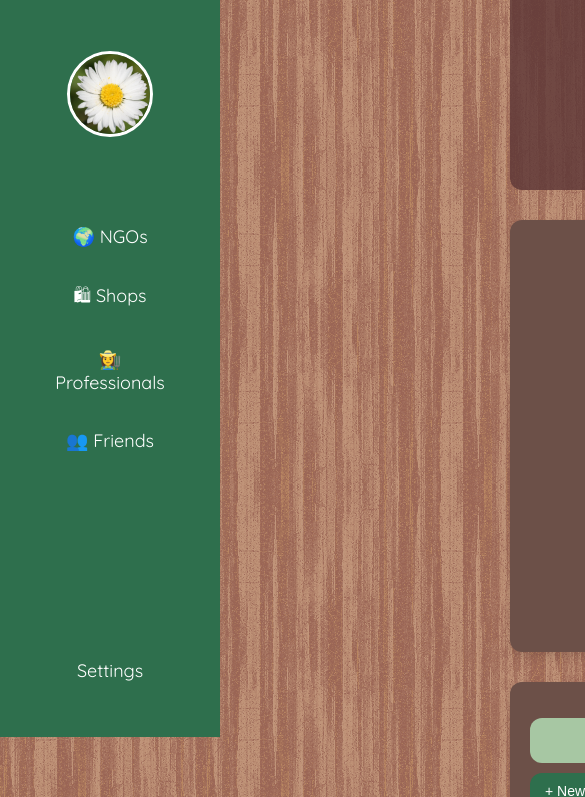
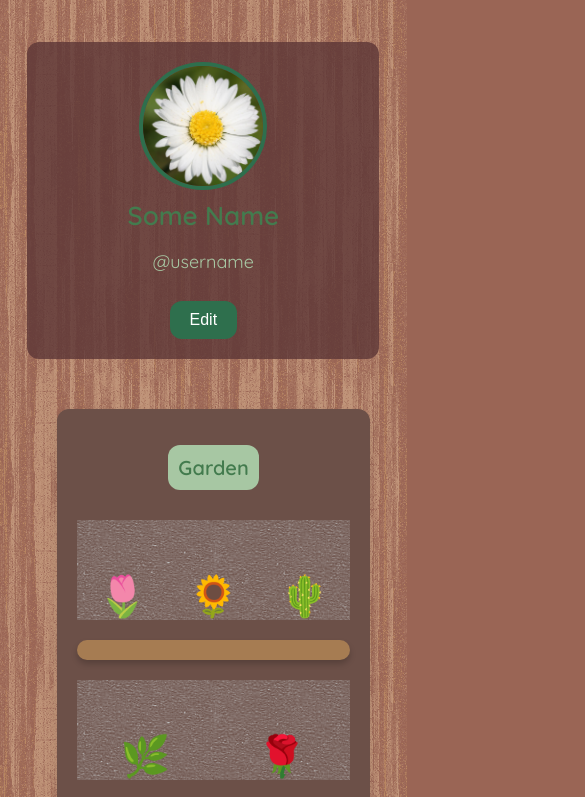
Before and after one commit to lauremhsn/bloom, a website: page beginnerProfile.html in a window 390 px wide. Shown: the part 147-944 px from the top of the page, 585 px wide, since content can reach past the window. Drawn offline with Linux system fonts and the light colour scheme.

Commit message:
Update profile.css
adapted to different media

```diff
--- a/profile.css
+++ b/profile.css
@@ -1,4 +1,4 @@
-body{
+body {
     font-family: 'Quicksand', sans-serif;
     background: #9a6555;
     display: flex;
@@ -10,10 +10,10 @@ body{
     margin: 0;
 }
 
-.sidebar{
+.sidebar {
     background: #2e6f4d;
     color: white;
-    width: 220px;
+    width: 20vw;
     height: 100%;
     padding: 20px;
     position: fixed;
@@ -21,22 +21,23 @@ body{
     top: 0;
     display: flex;
     flex-direction: column;
+    z-index: 2;
 }
 
-.sidebarThing{
+.sidebarThing {
     padding: 15px;
     text-align: center;
     margin-bottom: 20px;
 }
 
-.sidebarThing p{
+.sidebarThing p {
     font-family: 'Pacifico', cursive;
     font-size: 24px;
     font-weight: bold;
     color: white;
 }
 
-.pfp img{
+.pfp img {
     width: 80px;
     height: 80px;
     border-radius: 50%;
@@ -45,13 +46,13 @@ body{
     cursor: pointer;
 }
 
-.middle{
+.middle {
     display: flex;
     flex-direction: column;
     gap: 15px;
 }
 
-.sidebarThing a{
+.sidebarThing a {
     text-decoration: none;
     color: white;
     font-size: 18px;
@@ -60,52 +61,53 @@ body{
     transition: 0.3s;
 }
 
-.sidebarThing a:hover{
+.sidebarThing a:hover {
     background: #E2BFB3;
 }
 
-.sidebarThing.sets{
+.sidebarThing.sets {
     margin-top: auto;
 }
 
-.profile{
+.profile {
     margin-left: 90px;
     padding: 20px;
-    width: calc(100% - 240px);
+    width: calc(100% - 20vw);
     display: flex;
     flex-direction: column;
     align-items: center;
 }
 
-.profileHead{
+.profileHead {
     text-align: center;
     background: #5d3636cc;
     border-radius: 12px;
     padding: 20px;
-    width: 1050px;
+    width: 58vw;
     margin-bottom: 10px;
-    margin-left: 290px;
+    margin-left: 24vw;
+}
 
-}
-.profilePic img{
+.profilePic img {
     width: 120px;
     height: 120px;
     border-radius: 50%;
     object-fit: cover;
     border: 4px solid #2e6f4d;
 }
-.profileAtt h1{
+
+.profileAtt h1 {
     font-size: 26px;
     color: #437b4e;
     margin: 5px 0;
 }
 
-.username{
+.username {
     font-size: 18px;
     color: #A7C7A3
 }
 
-.editButton{
+.editButton {
     background: #2e6f4d;
     color: white;
     border: none;
@@ -116,10 +118,12 @@ body{
     transition: 0.3s;
     margin-top: 10px;
 }
-.editButton:hover{
+
+.editButton:hover {
     background: #E2BFB3;
 }
-.editBox{
+
+.editBox {
     display: none;
     position: fixed;
     top: 50%;
@@ -131,13 +135,16 @@ body{
     box-shadow: 0 5px 15px rgba(0, 0, 0, 0.2);
     z-index: 1000;
 }
-.editBoxAtt{
+
+.editBoxAtt {
     text-align: center;
 }
-.editBoxAtt h2{
+
+.editBoxAtt h2 {
     margin-bottom: 15px;
 }
-.editPfp img{
+
+.editPfp img {
     width: 100px;
     height: 100px;
     border-radius: 50%;
@@ -146,7 +153,8 @@ body{
     cursor: pointer;
     transition: 0.3s ease-in-out;
 }
-.editPen{
+
+.editPen {
     position: absolute;
     top: 36%;
     left: 51%;
@@ -158,30 +166,36 @@ body{
     border-radius: 50%;
     display: none;
 }
-.editPfp:hover img{
+
+.editPfp:hover img {
     filter: brightness(0.6);
 }
-.editPfp:hover .editPen{
+
+.editPfp:hover .editPen {
     display: block;
 }
-#fileInput{
+
+#fileInput {
     display: none;
 }
-.editBoxAtt input{
+
+.editBoxAtt input {
     width: 100%;
     padding: 10px;
     margin: 10px 0;
     border: 2px solid #A7C7A3;
     border-radius: 12px;
 }
-#editName{
+
+#editName {
     width: 100%;
     max-width: 250px;
     padding: 8px;
     border: 2px solid #A7C7A3;
     border-radius: 12px;
 }
-#editExperience{
+
+#editExperience {
     width: 100%;
     max-width: 120px;
     padding: 8px;
@@ -189,12 +203,14 @@ body{
     border-radius: var(--border-radius);
     text-align: center;
 }
-.char-limit{
+
+.char-limit {
     font-size: 12px;
     color: #437b4e;
     margin-top: 5px;
 }
-.saveButton{
+
+.saveButton {
     background: #2e6f4d;
     color: white;
     border: none;
@@ -205,10 +221,12 @@ body{
     transition: 0.3s;
     margin-top: 10px;
 }
-.saveButton:hover{
+
+.saveButton:hover {
     background: #E2BFB3;
 }
-.closeEB{
+
+.closeEB {
     position: absolute;
     top: 10px;
     right: 15px;
@@ -216,18 +234,20 @@ body{
     cursor: pointer;
     color: #2e6f4d;
 }
-.closeEB:hover{
+
+.closeEB:hover {
     color: #E2BFB3;
 }
 
-.tabs{
+.tabs {
     display: flex;
     justify-content: space-between;
     width: 100%;
     max-width: 1000px;
     margin-bottom: 10px;
 }
-.tab{
+
+.tab {
     font-size: 20px;
     font-weight: bold;
     color: #437b4e;
@@ -237,16 +257,19 @@ body{
     border-radius: 12px;
     width: 48%;
 }
-.posts{
+
+.posts {
     display: flex;
     width: 100%;
     justify-content: center;
-    max-width: 1100px;
+    max-width: 70vw;
     gap: 30px;
     margin-top: 20px;
-    margin-left: 300px;
+    margin-left: 30vw;
+    margin-right: 5vw;
 }
-.postSection{
+
+.postSection {
     flex: 1;
     background: white;
     padding: 20px;
@@ -254,7 +277,8 @@ body{
     box-shadow: 0 5px 10px rgba(0, 0, 0, 0.1);
     overflow-y: auto;
 }
-.sectionTitle{
+
+.sectionTitle {
     font-size: 20px;
     font-weight: bold;
     color: #437b4e;
@@ -264,7 +288,9 @@ body{
     border-radius: 12px;
     margin-bottom: 10px;
 }
-#garden, #updates{
+
+#garden,
+#updates {
     flex: 1;
     background: rgb(108, 80, 72);
     padding: 20px;
@@ -272,7 +298,7 @@ body{
     box-shadow: 0 5px 10px rgba(0, 0, 0, 0.1);
 }
 
-#garden{
+#garden {
     display: flex;
     flex-direction: column;
     gap: 20px;
@@ -280,7 +306,8 @@ body{
     box-shadow: 0 5px 10px rgba(0, 0, 0, 0.1);
     align-items: center;
 }
-.shelf{
+
+.shelf {
     background: #a67c52;
     height: 20px;
     width: 100%;
@@ -288,7 +315,8 @@ body{
     border-radius: 10px;
     box-shadow: 0 4px 6px rgba(0, 0, 0, 0.2);
 }
-.shelfCont{
+
+.shelfCont {
     display: flex;
     justify-content: space-around;
     align-items: flex-end;
@@ -297,8 +325,10 @@ body{
     position: relative;
     height: 100px;
     background-image: url('beige-paper.png');
+    z-index: 0;
 }
-.plant{
+
+.plant {
     font-size: 40px;
     display: flex;
     justify-content: center;
@@ -306,10 +336,12 @@ body{
     transition: 0.3s ease-in-out;
     position: relative;
 }
-.plant:hover{
+
+.plant:hover {
     transform: scale(1.1);
 }
-.update{
+
+.update {
     background: #A7C7A3;
     padding: 15px;
     margin-bottom: 10px;
@@ -317,7 +349,8 @@ body{
     border: 1px solid #A7C7A3;
 }
 
-.update img, .update video{
+.update img,
+.update video {
     width: 100%;
     border-radius: 12px;
 }
@@ -340,9 +373,11 @@ body{
     margin-bottom: 10px;
     transition: 0.3s;
 }
+
 .addPostBtn:hover {
     background: #E2BFB3;
 }
+
 .modal {
     display: none;
     position: fixed;
@@ -355,6 +390,7 @@ body{
     justify-content: center;
     align-items: center;
 }
+
 .modalContent {
     background: white;
     padding: 20px;
@@ -363,6 +399,7 @@ body{
     box-shadow: 0 5px 10px rgba(0, 0, 0, 0.2);
     text-align: center;
 }
+
 .close {
     position: absolute;
     top: 10px;
@@ -371,6 +408,7 @@ body{
     cursor: pointer;
     color: #2e6f4d;
 }
+
 .close:hover {
     color: #E2BFB3;
 }
@@ -388,6 +426,7 @@ body{
     margin-left: auto;
     margin-right: auto;
 }
+
 #submitPost {
     background: #2e6f4d;
     color: white;
@@ -399,67 +438,86 @@ body{
     margin-top: 10px;
     transition: 0.3s;
 }
+
 #submitPost:hover {
     background: #E2BFB3;
 }
 
-
-
-
-
-
-
-
-
-
-
-
-
-
-
-
-
-
-/*this is for later; its just experimental for now. do not mess w it pls*/
-@media (max-width: 900px){
-    .profile{
-        margin-left: 200px;
-        width: calc(100% - 200px);
+@media (max-width: 900px) {
+    .sidebar {
+        background: #2e6f4d;
+        color: white;
+        height: 100px;
+        width: 100%;
+        padding: 20px 0;
+        position: fixed;
+        display: flex;
+        flex-direction: row;
+        justify-content: space-around;
+        align-items: center;
     }
 
-    .posts{
-        flex-direction: column;
+    .sidebarThing {
+        padding: 15px;
+        text-align: center;
+        margin-bottom: 20px;
     }
 
-    .tabs{
+    .sidebarThing p {
+        font-family: 'Pacifico', cursive;
+        font-size: 24px;
+        font-weight: bold;
+        color: white;
+    }
+
+    .middle {
+        display: flex;
+        flex-direction: row;
+        gap: 15px;
+    }
+
+    .grid-layout {
+        grid-template-columns: repeat(1, 1fr);
+    }
+
+    .profile {
+        margin-top: 20vh;
+        width: 80vw;
+        margin-right: 7vw;
+        margin-left: 7vw;
+    }
+
+    .profileHead {
+        width: 80vw;
+        margin-left: 7vw;
+        margin-right: 7vw;
+    }
+
+    .profileAtt {
+        width: 80vw;
+    }
+
+    .profilePic {
+        justify-content: center;
+    }
+
+    .posts {
+        flex-direction: column;
+        margin-left: 0;
+        padding-top: 20px;
+    }
+
+    .tabs {
         flex-direction: column;
         gap: 10px;
     }
 
-    .tab{
+    .tab {
         width: 100%;
     }
 
-    #garden, #updates{
+    #garden,
+    #updates {
         width: 100%;
     }
-
-    .grid-layout{
-        grid-template-columns: repeat(2, 1fr);
-    }
 }
-
-@media (max-width: 600px){
-    .sidebar{
-        width: 180px;
-    }
-
-    .profile{
-        margin-left: 180px;
-        width: calc(100% - 180px);
-    }
-
-    .grid-layout{
-        grid-template-columns: repeat(1, 1fr);
-    }
-}
```
